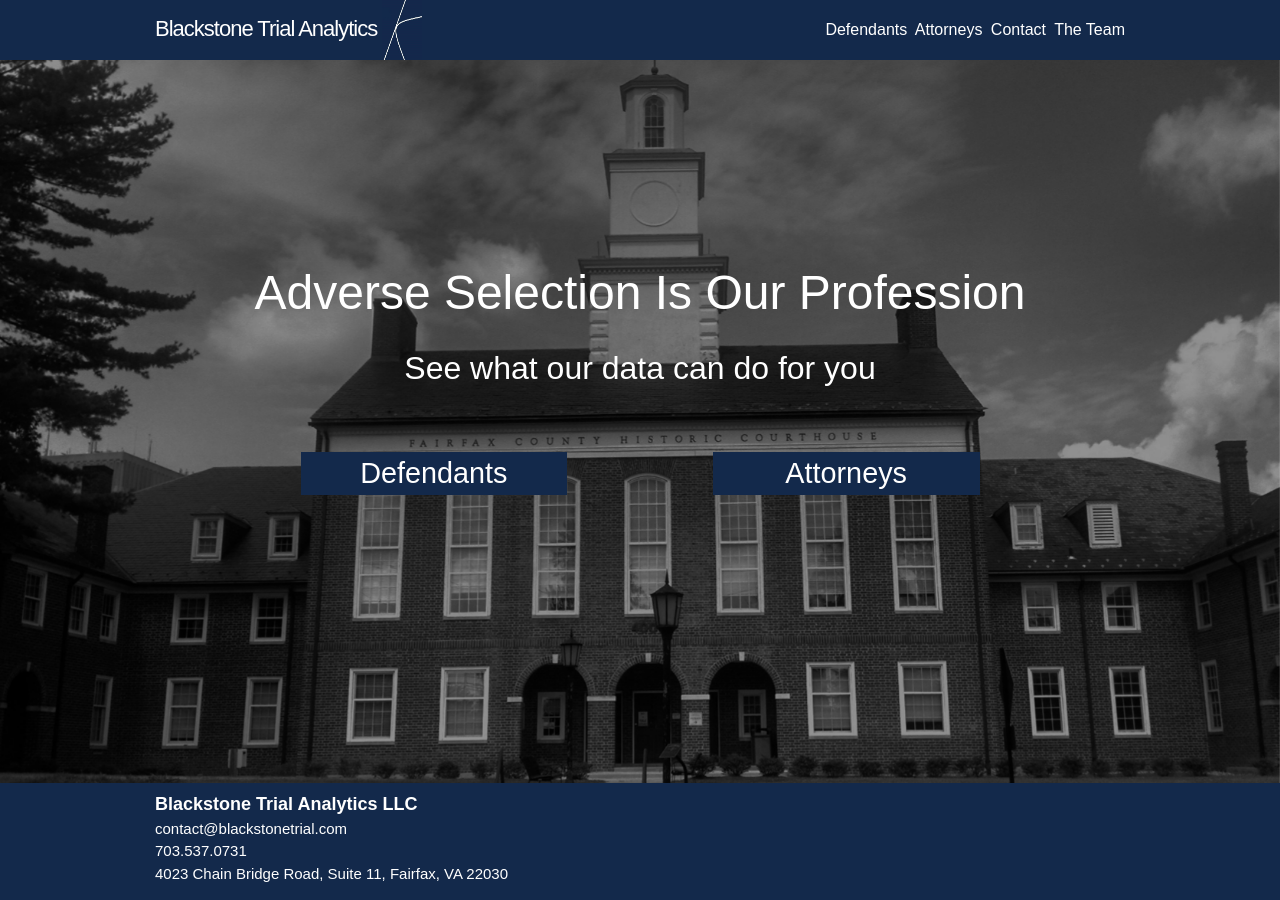
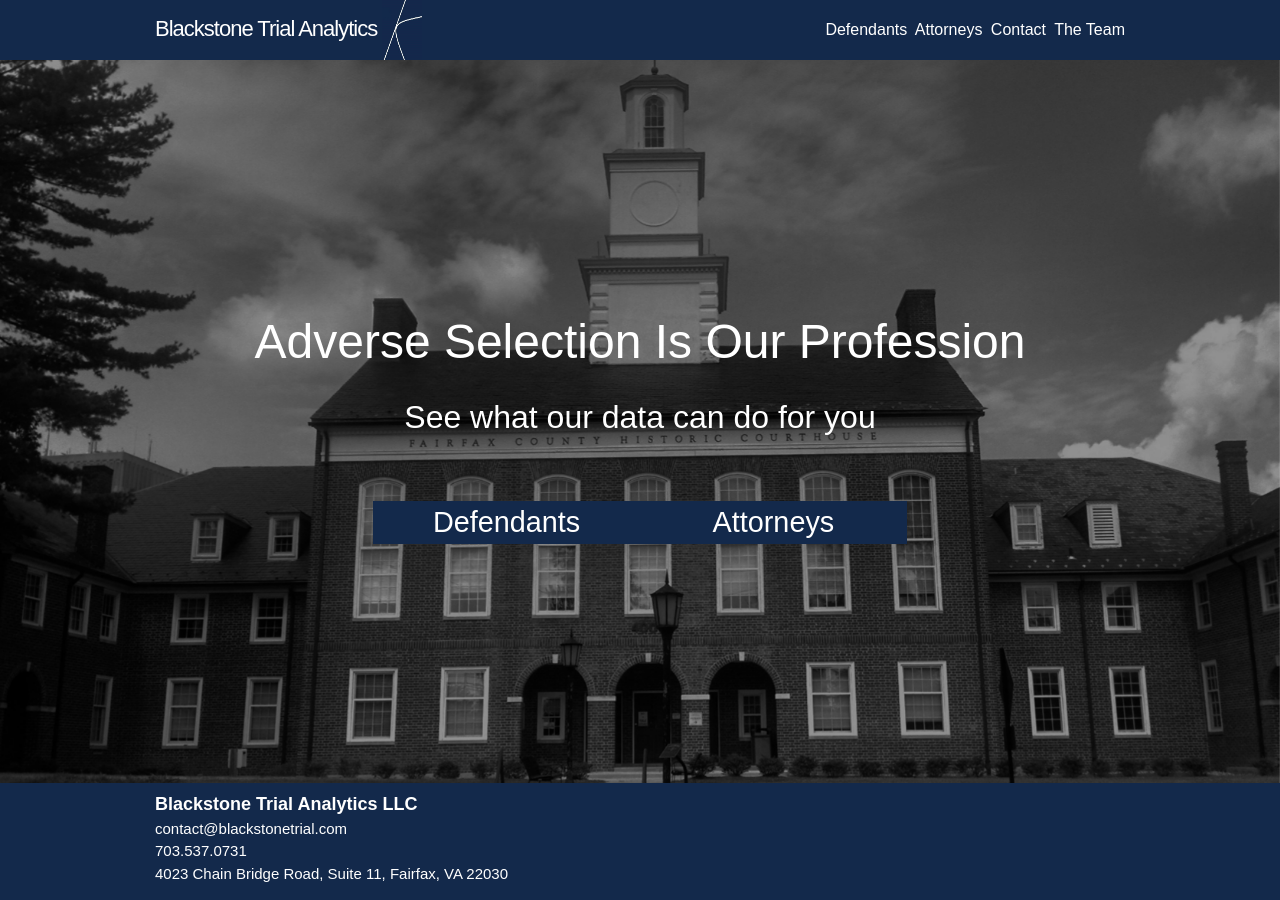
Before and after one commit to BlackstoneTrialAnalytics/BlackstoneTrialAnalytics.github.io, a Jekyll site: the page built from index.html, in a window 1280 px wide. Built offline with Jekyll 4.4.1, drawn with Linux system fonts in a browser that asks for light colours.

Commit message:
hopeful fix again

```diff
--- a/_sass/_layout.scss
+++ b/_sass/_layout.scss
@@ -212,14 +212,11 @@ min-width:50%;
 	-moz-appearance:button;
 	text-decoration:none;
 	background-color:#13294b;
-	margin-bottom:10%;
-	margin-left:15%;
-	float:left;
 
 	@include media-query($on-palm) {
 		font-weight:400;
 		font-size:2em;
-		width:80%;
+		min-width:100%;
 		text-align:center;
 		appearance:button;
 		-webkit-appearance:button;
@@ -227,6 +224,17 @@ min-width:50%;
 		text-decoration:none;
 		background-color:#13294b;
 		margin-bottom:10%;
-		margin-left:10%;
 	}
 }
+
+.buttonholder {
+	display: flex;
+    align-items: center;
+    justify-content: center;
+	width:100%;
+
+	@include media-query($on-palm) {
+		display:block;
+
+	}
+}
--- a/index.html
+++ b/index.html
@@ -7,6 +7,8 @@ title: home
 
   <h2 style="color:white; text-align:center; font-weight:200; font-size:2em; margin-bottom:60px; ">See what our data can do for you </h2>
 
-  <a class="homebutton" style="color:white; text-decoration:none;" href="{{site.baseurl}}/defendants">Defendants</a>
-  <a class="homebutton" style="color:white; text-decoration:none;" href="{{site.baseurl}}/attorneys">Attorneys</a>
+  <div class="buttonholder" >
+	<a class="homebutton" style="color:white; text-decoration:none;" href="{{site.baseurl}}/defendants">Defendants</a>
+	<a class="homebutton" style="color:white; text-decoration:none;" href="{{site.baseurl}}/attorneys">Attorneys</a>
+  </div>
 </div>
```
